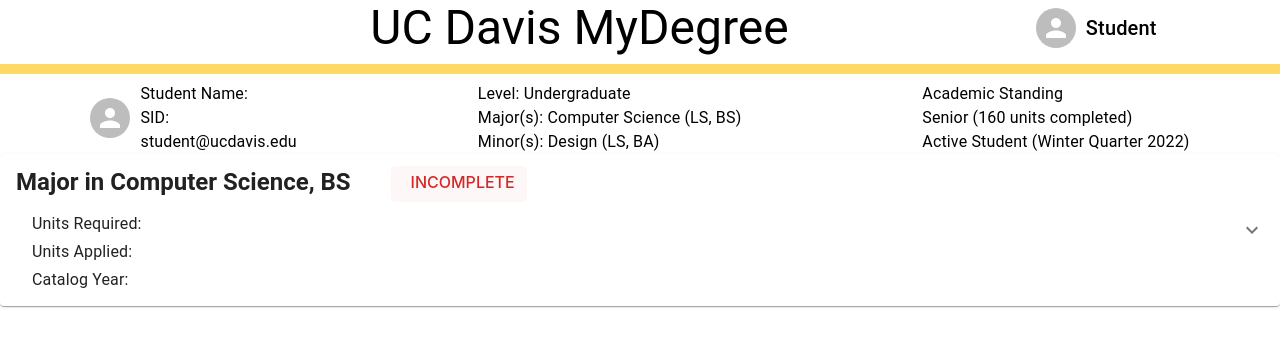
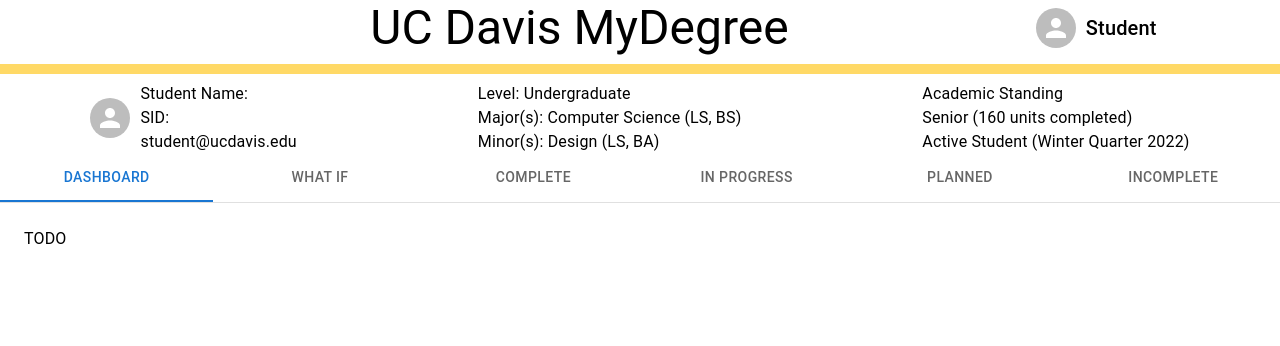
Before and after one commit to tomli380576/ecs164-final, a React (Vite) app: page / in a window 1280 px wide. Shown: the top 346 px of the page. Built offline with nearby package versions, Linux system fonts and the light colour scheme.

Commit message:
fixed typing and removed experimental imports in quicklinks

```diff
--- a/src/App.tsx
+++ b/src/App.tsx
@@ -8,7 +8,8 @@
   return (
     <Stack direction="column">
       <TitleBar />
-      <Major />
+      {/* <Major /> */}
+      <QuickLinks />
     </Stack>
   )
 }
--- a/src/QuickLinks.tsx
+++ b/src/QuickLinks.tsx
@@ -1,43 +1,74 @@
 import * as React from 'react';
-import Box from '@mui/material/Box';
-import Tab from '@mui/material/Tab';
-import TabContext from '@mui/lab/TabContext';
-import TabList from '@mui/lab/TabList';
-import TabPanel from '@mui/lab/TabPanel';
+import { Tab, Tabs, Stack, Box } from '@mui/material';
 import { PNP } from './PNP';
 import { Nonstandard } from './Nonstandard';
 import { Major } from './Major';
 import { Requirement } from './Requirement';
-import Stack from '@mui/material/Stack';
 
+interface TabPanelProps {
+  children?: React.ReactNode;
+  index: number;
+  value: number;
+}
+
+function TabPanel(props: TabPanelProps) {
+  const { children, value, index, ...other } = props;
+
+  return (
+    <div
+      role="tabpanel"
+      hidden={value !== index}
+      id={`full-width-tabpanel-${index}`}
+      aria-labelledby={`full-width-tab-${index}`}
+      {...other}
+    >
+      {value === index && (
+        <Box sx={{ p: 3 }}>
+          {children}
+        </Box>
+      )}
+    </div>
+  );
+}
 
 export const QuickLinks = () => {
-  const [value, setValue] = React.useState('1');
+  const [currTab, setCurrTab] = React.useState<number>(0);
 
-  const handleChange = (event: React.SyntheticEvent, newValue: string) => {
-    setValue(newValue);
+  const handleChange = (event: React.SyntheticEvent, newValue: number) => {
+    setCurrTab(newValue);
   };
 
   return (
     <Box sx={{ width: '100%', typography: 'body1' }}>
-      <TabContext value={value}>
-        <Box sx={{ borderBottom: 1, borderColor: 'divider' }}>
-          <TabList onChange={handleChange} aria-label="lab API tabs example">
-            <Tab label="Dashboard" value="1" />
-            <Tab label="What if" value="2" />
-            <Tab label="Complete" value="3" />
-            <Tab label="In Progress" value="4" />
-            <Tab label="Planned" value="5" />
-            <Tab label="Incomplete" value="6" />
-          </TabList>
-        </Box>
-        <TabPanel value="1">TODO</TabPanel>
-        <TabPanel value="2">TODO</TabPanel>
-        <TabPanel value="3"><Stack direction="column" spacing={2}><PNP/><Nonstandard/></Stack></TabPanel>
-        <TabPanel value="4"></TabPanel>
-        <TabPanel value="5">Item Two</TabPanel>
-        <TabPanel value="6"><Stack direction="column" spacing={2}><Major/><Requirement/></Stack></TabPanel>
-      </TabContext>
+      <Box sx={{ borderBottom: 1, borderColor: 'divider' }}>
+        <Tabs value={currTab} onChange={handleChange} variant="fullWidth">
+          <Tab label="Dashboard" value={0} />
+          <Tab label="What if" value={1} />
+          <Tab label="Complete" value={2} />
+          <Tab label="In Progress" value={3} />
+          <Tab label="Planned" value={4} />
+          <Tab label="Incomplete" value={5} />
+        </Tabs>
+      </Box>
+      <TabPanel value={currTab} index={0}>TODO</TabPanel>
+      <TabPanel value={currTab} index={1}>TODO</TabPanel>
+
+      <TabPanel value={currTab} index={2}>
+        <Stack direction="column" spacing={2}>
+          <PNP />
+          <Nonstandard />
+        </Stack>
+      </TabPanel>
+
+      <TabPanel value={currTab} index={3}></TabPanel>
+      <TabPanel value={currTab} index={4}>Item Two</TabPanel>
+
+      <TabPanel value={currTab} index={5}>
+        <Stack direction="column" spacing={2}>
+          <Major />
+          <Requirement />
+        </Stack>
+      </TabPanel>
     </Box>
   );
 }
```
Also changed, not shown: src/TitleBar.tsx (+5 -2 lines).
